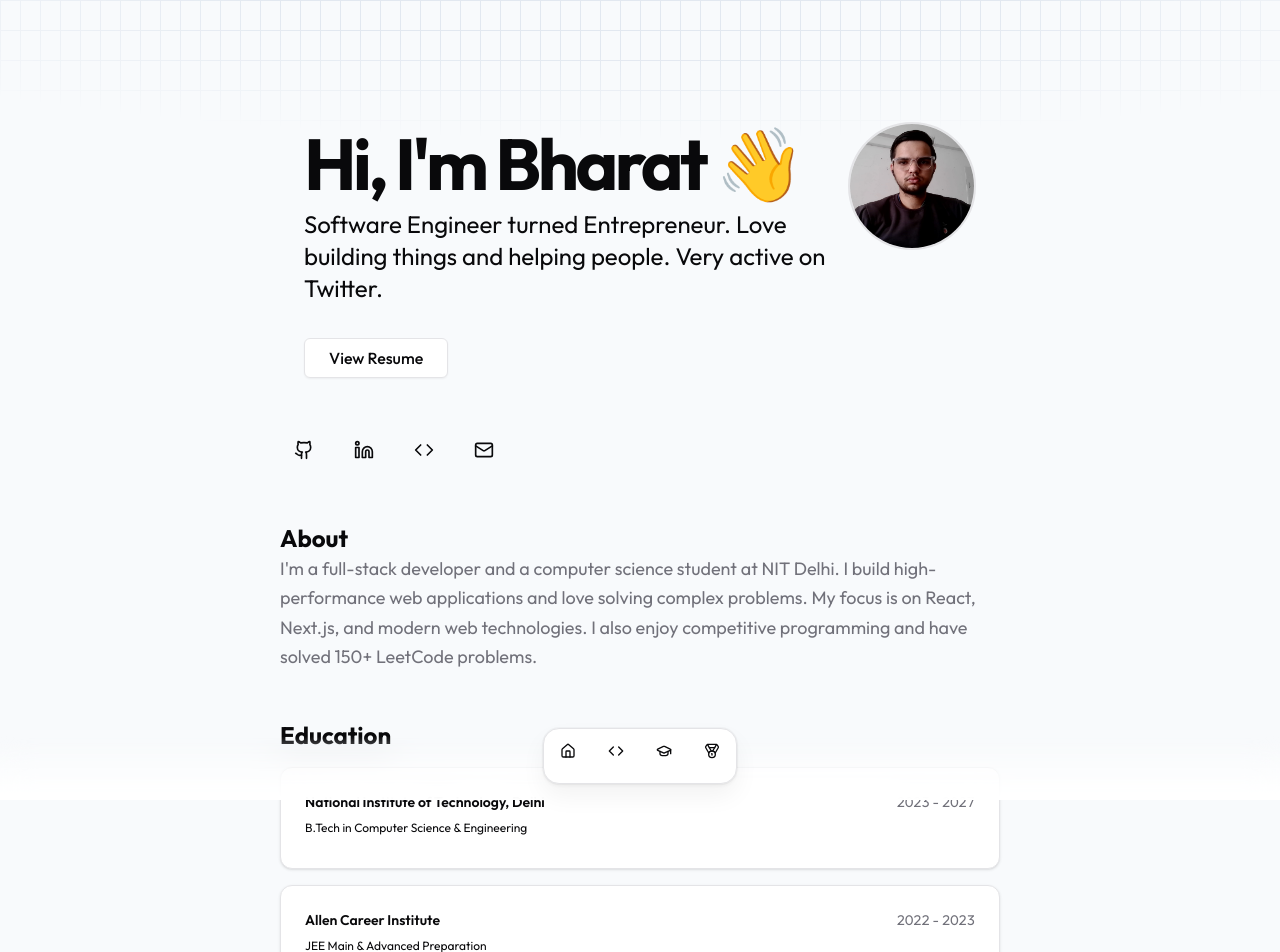
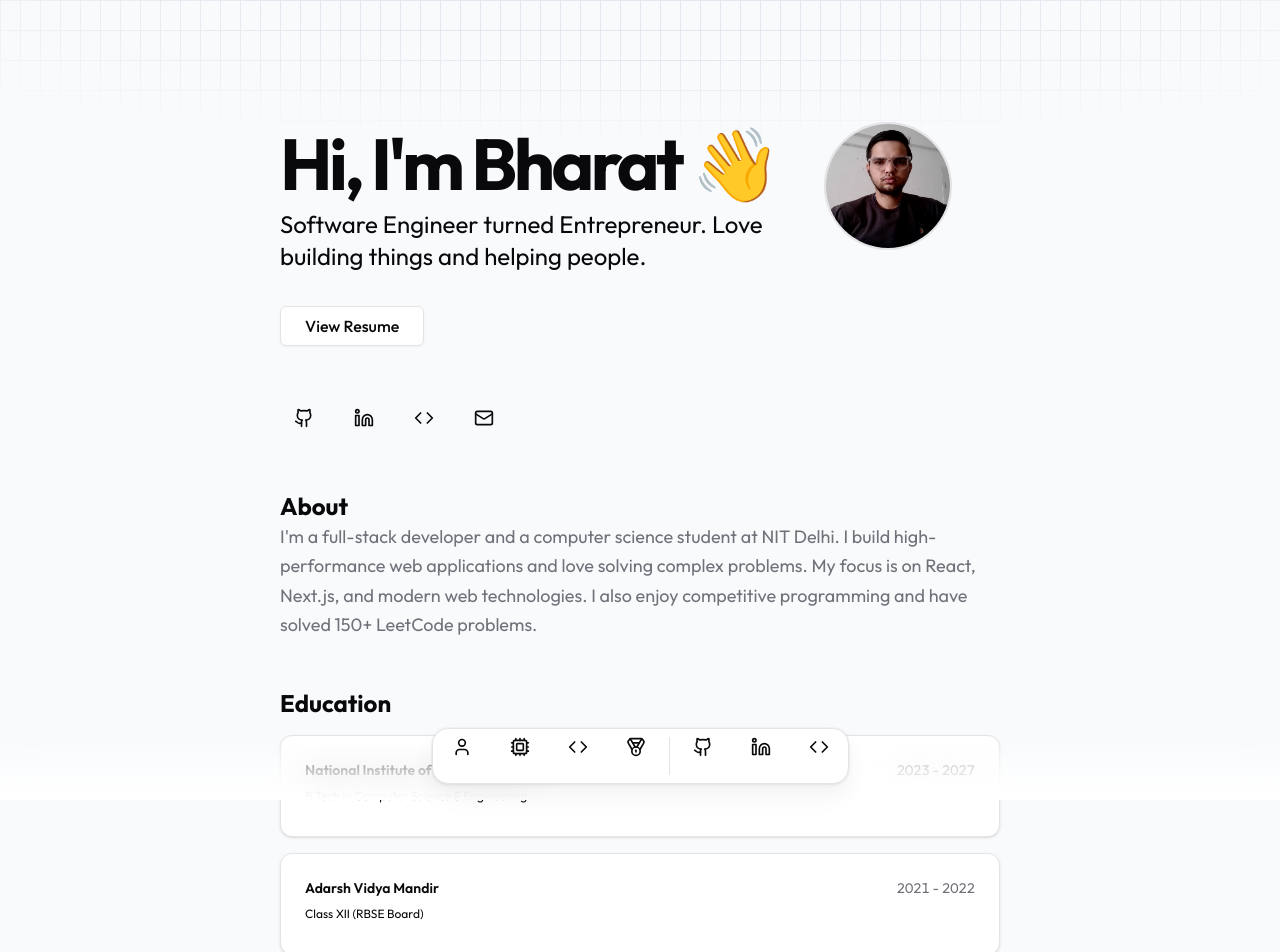
Before and after one commit to Bharat346/Bharat_346, a Next.js app: page / in a window 1280 px wide. Shown: the top 952 px of the page. Built offline with nearby package versions, Linux system fonts and the light colour scheme.

Commit message:
ui updated

```diff
--- a/src/app/page.tsx
+++ b/src/app/page.tsx
@@ -41,7 +41,7 @@ export default function Page() {
     <main className="flex flex-col min-h-[100dvh] space-y-12">
       <Navbar />
       <section id="hero">
-        <div className="mx-auto w-full max-w-2xl space-y-8">
+        <div className="w-full max-w-2xl space-y-8">
           <div className="gap-2 flex justify-between">
             <div className="flex-col flex flex-1 space-y-2">
               <BlurFadeText
@@ -139,26 +139,6 @@ export default function Page() {
         </div>
       </section>
 
-      <section id="stats">
-        <div className="flex min-h-0 flex-col gap-y-4">
-          <BlurFade delay={BLUR_FADE_DELAY * 7}>
-            <h2 className="text-2xl font-bold">Stats</h2>
-          </BlurFade>
-          <div className="flex flex-col gap-6 w-full">
-            <BlurFade
-              delay={BLUR_FADE_DELAY * 9}
-              className="w-[90%] flex justify-center items-center mx-auto"
-            >
-              <img
-                src="https://leetcard.jacoblin.cool/Bharat346?theme=light&font=Outfit&ext=heatmap"
-                alt="LeetCode Stats"
-                className="w-full h-auto border-2 rounded-2xl shadow-md"
-              />
-            </BlurFade>
-          </div>
-        </div>
-      </section>
-
       <section id="skills">
         <div className="flex min-h-0 flex-col gap-y-4">
           <BlurFade delay={BLUR_FADE_DELAY * 9}>
@@ -218,6 +198,26 @@ export default function Page() {
                 />
               </BlurFade>
             ))}
+          </div>
+        </div>
+      </section>
+
+      <section id="stats">
+        <div className="flex min-h-0 flex-col gap-y-4">
+          <BlurFade delay={BLUR_FADE_DELAY * 7}>
+            <h2 className="text-2xl font-bold">Stats</h2>
+          </BlurFade>
+          <div className="flex flex-col gap-6 w-full">
+            <BlurFade
+              delay={BLUR_FADE_DELAY * 9}
+              className="w-[90%] flex justify-center items-center mx-auto"
+            >
+              <img
+                src="https://leetcard.jacoblin.cool/Bharat346?theme=light&font=Outfit&ext=heatmap"
+                alt="LeetCode Stats"
+                className="w-full h-auto border-2 rounded-2xl shadow-md"
+              />
+            </BlurFade>
           </div>
         </div>
       </section>
--- a/src/components/magicui/dock.tsx
+++ b/src/components/magicui/dock.tsx
@@ -100,7 +100,7 @@ const DockIcon = ({
   const widthSync = useTransform(
     distanceCalc,
     [-distance, 0, distance],
-    [40, magnification, 40],
+    [50, magnification, 50],
   );
 
   const width = useSpring(widthSync, {
--- a/src/components/navbar.tsx
+++ b/src/components/navbar.tsx
@@ -8,12 +8,17 @@ import {
 } from "@/components/ui/tooltip";
 import { DATA } from "@/data/resume";
 import Link from "next/link";
+import { Separator } from "@/components/ui/separator";
 
 export default function Navbar() {
   return (
     <div className="pointer-events-none fixed inset-x-0 bottom-0 z-30 mx-auto mb-4 flex origin-bottom h-full max-h-14">
       <div className="fixed bottom-0 inset-x-0 h-16 w-full bg-background to-transparent backdrop-blur-lg [-webkit-mask-image:linear-gradient(to_top,black,transparent)] dark:bg-background"></div>
-      <Dock className="z-50 pointer-events-auto relative mx-auto flex min-h-full h-full items-center px-1 bg-background [box-shadow:0_0_0_1px_rgba(0,0,0,.03),0_2px_4px_rgba(0,0,0,.05),0_12px_24px_rgba(0,0,0,.05)] transform-gpu dark:[border:1px_solid_rgba(255,255,255,.1)] dark:[box-shadow:0_-20px_80px_-20px_#ffffff1f_inset]">
+      <Dock
+        magnification={80}
+        distance={140}
+        className="z-50 pointer-events-auto relative mx-auto flex min-h-full h-full items-center px-1 bg-background [box-shadow:0_0_0_1px_rgba(0,0,0,.03),0_2px_4px_rgba(0,0,0,.05),0_12px_24px_rgba(0,0,0,.05)] transform-gpu dark:[border:1px_solid_rgba(255,255,255,.1)] dark:[box-shadow:0_-20px_80px_-20px_#ffffff1f_inset] gap-0 sm:gap-2"
+      >
         {DATA.navbar.map((item) => (
           <DockIcon key={item.href}>
             <Tooltip>
@@ -22,10 +27,10 @@ export default function Navbar() {
                   href={item.href}
                   className={cn(
                     buttonVariants({ variant: "ghost", size: "icon" }),
-                    "size-12",
+                    "size-10 sm:size-14",
                   )}
                 >
-                  <item.icon className="size-4" />
+                  <item.icon className="size-4 sm:size-5" />
                 </Link>
               </TooltipTrigger>
               <TooltipContent>
@@ -34,6 +39,29 @@ export default function Navbar() {
             </Tooltip>
           </DockIcon>
         ))}
+        <Separator orientation="vertical" className="h-6" />
+        {Object.entries(DATA.contact.social)
+          .filter(([_, social]) => social.navbar)
+          .map(([name, social]) => (
+            <DockIcon key={name}>
+              <Tooltip>
+                <TooltipTrigger asChild>
+                  <Link
+                    href={social.url}
+                    className={cn(
+                      buttonVariants({ variant: "ghost", size: "icon" }),
+                      "size-10 sm:size-14",
+                    )}
+                  >
+                    <social.icon className="size-4 sm:size-5" />
+                  </Link>
+                </TooltipTrigger>
+                <TooltipContent>
+                  <p>{social.name}</p>
+                </TooltipContent>
+              </Tooltip>
+            </DockIcon>
+          ))}
       </Dock>
     </div>
   );
--- a/src/data/resume.tsx
+++ b/src/data/resume.tsx
@@ -1,5 +1,13 @@
 import { Icons } from "@/components/icons";
-import { Home, Code, GraduationCap, Medal } from "lucide-react";
+import {
+  Home,
+  Code,
+  GraduationCap,
+  Medal,
+  User,
+  Cpu,
+  ChartBar,
+} from "lucide-react";
 
 export const DATA = {
   name: "Bharat Kumar",
@@ -8,7 +16,7 @@ export const DATA = {
   location: "New Delhi, India",
   locationLink: "https://www.google.com/maps/place/New+Delhi",
   description:
-    "Software Engineer turned Entrepreneur. Love building things and helping people. Very active on Twitter.",
+    "Software Engineer turned Entrepreneur. Love building things and helping people.",
   summary:
     "I'm a full-stack developer and a computer science student at NIT Delhi. I build high-performance web applications and love solving complex problems. My focus is on React, Next.js, and modern web technologies. I also enjoy competitive programming and have solved 150+ LeetCode problems.",
   avatarUrl: "/img/me.jpg",
@@ -40,12 +48,12 @@ export const DATA = {
     "DBMS",
     "TailwindCSS",
     "Data Structure",
-    "Algorithm"
+    "Algorithm",
   ],
   navbar: [
-    { href: "/", icon: Home, label: "Home" },
+    { href: "/#about", icon: User, label: "About" },
+    { href: "/#skills", icon: Cpu, label: "Skills" },
     { href: "/#projects", icon: Code, label: "Projects" },
-    { href: "/#education", icon: GraduationCap, label: "Education" },
     { href: "/#achievements", icon: Medal, label: "Achievements" },
   ],
   contact: {
@@ -126,15 +134,6 @@ export const DATA = {
       end: "2027",
       description:
         "CGPA: 8.43 (Till 4th Sem). Coursework: DSA, DBMS, OS, Computer Networks.",
-    },
-    {
-      school: "Allen Career Institute",
-      href: "https://allen.ac.in",
-      degree: "JEE Main & Advanced Preparation",
-      logoUrl: "/img/allen_logo.png",
-      start: "2022",
-      end: "2023",
-      description: "JEE Main: 98.83 %tile. JEE Advanced: Qualified.",
     },
     {
       school: "Adarsh Vidya Mandir",
```
